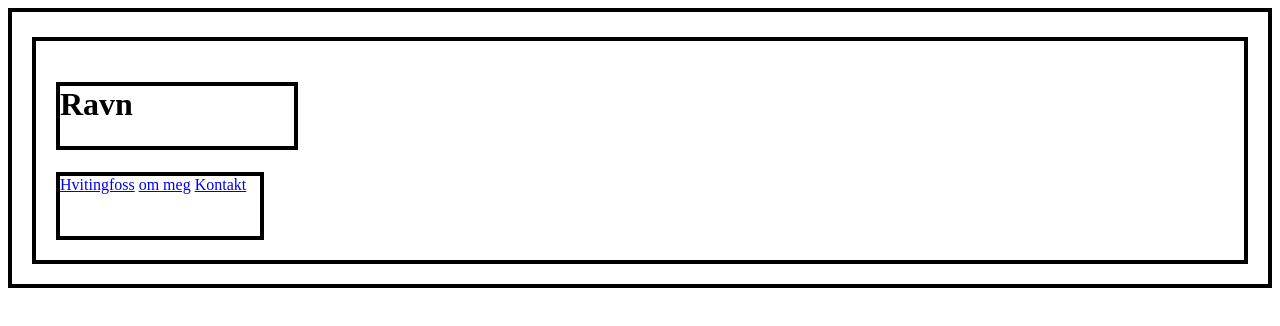
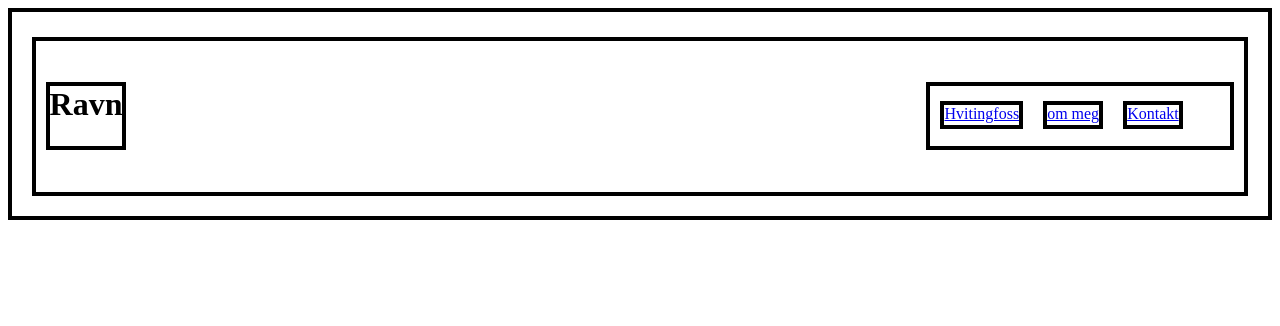
Before and after one commit to ravmoe10/flex_box, a plain HTML site: page code/index.html in a window 1280 px wide. Drawn offline with Linux system fonts and the light colour scheme.

Commit message:
jeg har gjort alt ferdig

```diff
--- a/code/index.html
+++ b/code/index.html
@@ -11,9 +11,10 @@
      <h1>Ravn</h1>
 
      <nav>
-      <a href="snl.no">Hvitingfoss</a>
-      <a href="snl.no">om meg</a>
-      <a href="snl.no">Kontakt</a>
+        <br>
+      <div class="q"><a href="snl.no">Hvitingfoss</a></div>
+      <div class="w"><a href="snl.no">om meg</a></div>
+      <div class="e"><a href="snl.no">Kontakt</a></div>
 
      </nav>
     </header>
--- a/code/styles.css
+++ b/code/styles.css
@@ -4,6 +4,7 @@ min-height: 200px;
 flex-direction: column;
 }
 header{
+    display: flex;
  border: 4px solid rgb(0, 0, 0);
  margin-top: 25px;
  margin-bottom: 20px;
@@ -13,7 +14,9 @@ header{
  padding-bottom: 20px;
  padding-left: 20px;
  padding-right: 20px;
-
+ justify-content: center;
+ align-items: center;
+ gap: 800px;
 
 }
 h1{
@@ -21,14 +24,43 @@ h1{
     flex-direction: row;
     max-width: 20%;
     min-height: 60px;
-    justify-content: flex-start;
+
 
 }
 nav{
     border: 4px solid rgb(0, 0, 0);
     flex-direction: row;
     max-width: 200px;
+    min-width: 300px;
     min-height: 60px;
+    display: flex;
 
-    justify-content: flex-end;
 }
+.q{
+
+    border: 4px solid rgb(0, 0, 0);
+    margin-top: 15px;
+    margin-bottom: 10px;
+    margin-left: 10px;
+    margin-right: 10px;
+    max-width: 100px;
+    max-height: 20px;
+}
+.w{
+border: 4px solid rgb(0, 0, 0);
+    margin-top: 15px;
+    margin-bottom: 10px;
+    margin-left: 10px;
+    margin-right: 10px;
+    max-width: 100px;
+    max-height: 20px;
+}
+.e{
+border: 4px solid rgb(0, 0, 0);
+    margin-top: 15px;
+    margin-bottom: 10px;
+    margin-left: 10px;
+    margin-right: 10px;
+    max-width: 100px;
+    max-height: 20px;
+}
```
